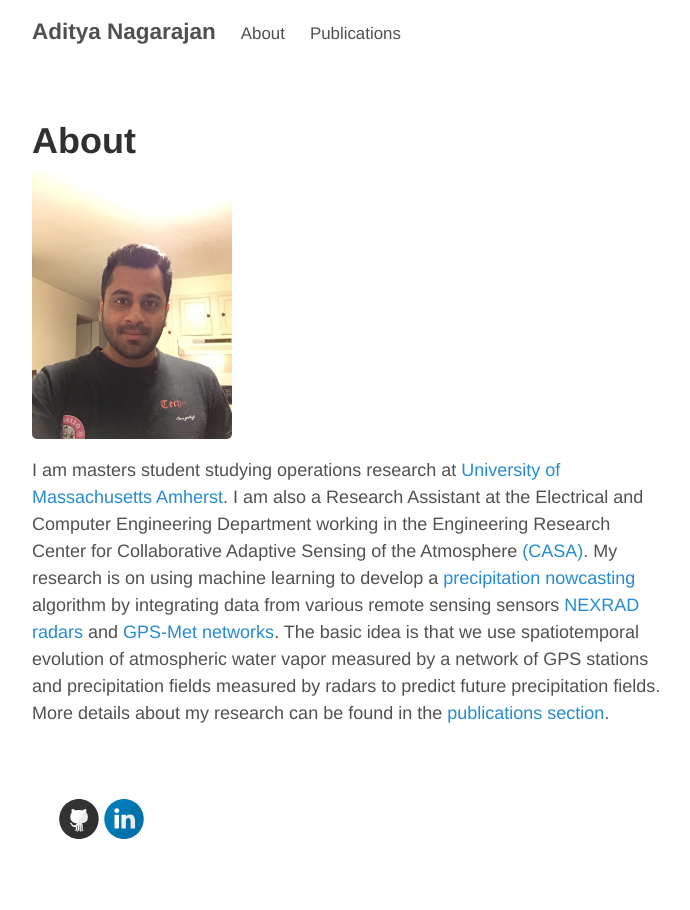
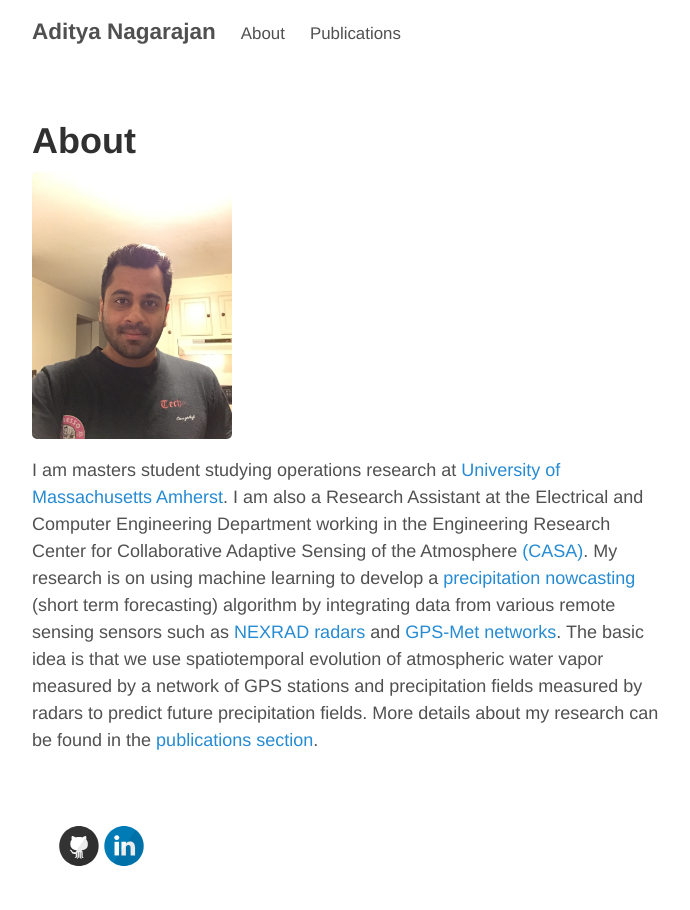
Before and after one commit to adityanagara/adityanagara.github.io, a Jekyll site: the page built from about.md, in a window 1280 px wide. Shown: the whole page, without its empty margins (293-983 px from the left). Built offline with Jekyll 4.4.1, drawn with Linux system fonts in a browser that asks for light colours.

Commit message:
Update about.md

```diff
--- a/about.md
+++ b/about.md
@@ -3,4 +3,4 @@
 title: About
 ---
 <img src="/pictures/profile.jpg" alt="Drawing" style="width: 200px;"/>
-I am masters student studying operations research at [University of Massachusetts Amherst](http://engineering.umass.edu/). I am also a Research Assistant at the Electrical and Computer Engineering Department working in the Engineering Research Center for Collaborative Adaptive Sensing of the Atmosphere [(CASA)](http://www.casa.umass.edu/). My research is on using machine learning to develop a [precipitation nowcasting](http://www.ral.ucar.edu/general/press/brochures/nowcasting_broch_2014_04.pdf) algorithm by integrating data from various remote sensing sensors [NEXRAD radars](https://en.wikipedia.org/wiki/NEXRAD) and [GPS-Met networks](http://gpsmet.noaa.gov/). The basic idea is that we use spatiotemporal evolution of atmospheric water vapor measured by a network of GPS stations and precipitation fields measured by radars to predict future precipitation fields. More details about my research can be found in the [publications section](http://adityanagara.github.io/publications/).
+I am masters student studying operations research at [University of Massachusetts Amherst](http://engineering.umass.edu/). I am also a Research Assistant at the Electrical and Computer Engineering Department working in the Engineering Research Center for Collaborative Adaptive Sensing of the Atmosphere [(CASA)](http://www.casa.umass.edu/). My research is on using machine learning to develop a [precipitation nowcasting](http://www.ral.ucar.edu/general/press/brochures/nowcasting_broch_2014_04.pdf) (short term forecasting) algorithm by integrating data from various remote sensing sensors such as [NEXRAD radars](https://en.wikipedia.org/wiki/NEXRAD) and [GPS-Met networks](http://gpsmet.noaa.gov/). The basic idea is that we use spatiotemporal evolution of atmospheric water vapor measured by a network of GPS stations and precipitation fields measured by radars to predict future precipitation fields. More details about my research can be found in the [publications section](http://adityanagara.github.io/publications/).
```
